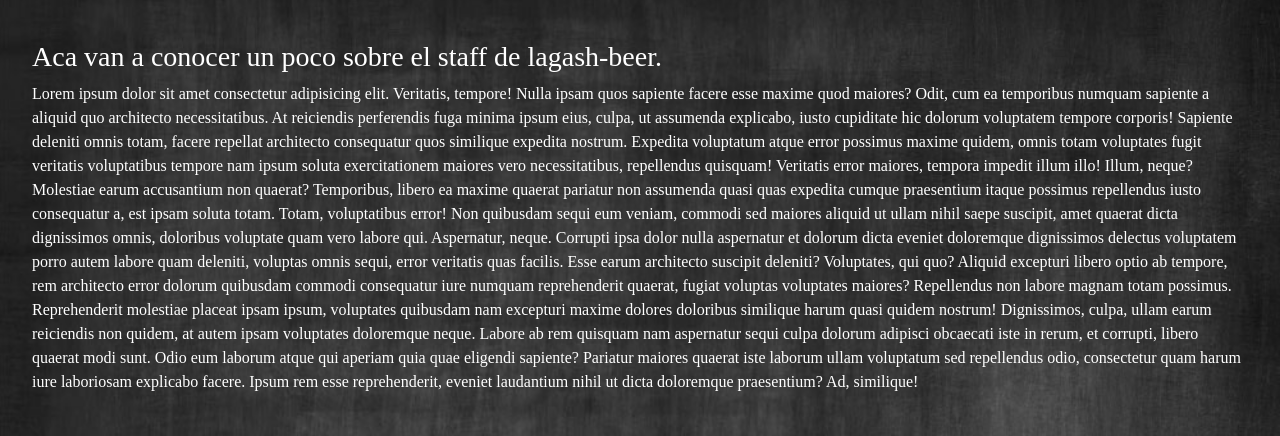
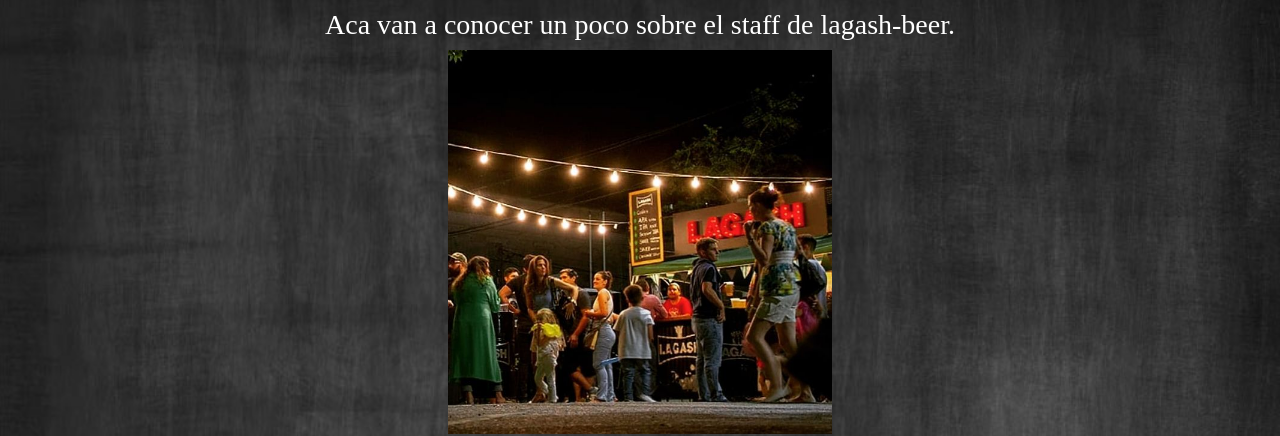
Before and after one commit to Ricardo-Benitez/proyecto-lagashbeer, a website: page nosotros.html in a window 1280 px wide. Shown: the part 85-521 px from the top of the page. Drawn offline with nearby package versions, Linux system fonts and the light colour scheme.

Commit message:
stylo a nosotros

```diff
--- a/nosotros.html
+++ b/nosotros.html
@@ -51,9 +51,10 @@
   </nav>
   </header>
   <main>
-    <section class="section-nosotros">
+    <section class="conteiner-nosotros">
         <h3>Aca van a conocer un poco sobre el staff de lagash-beer.</h3>
-        <p>
+        <img src="multimedia/fotos/118589402_316626972876769_4031874233689605757_n.jpg" alt="imagen de gente tomando una cerveza en un puesto de lagash" class="img-nosotros">
+        <p class="parrafo-nosotros">
             Lorem ipsum dolor sit amet consectetur adipisicing elit. Veritatis, tempore! Nulla ipsam quos sapiente
             facere esse maxime quod maiores? Odit, cum ea temporibus numquam sapiente a aliquid quo architecto
             necessitatibus.
--- a/sass/components/_main.scss
+++ b/sass/components/_main.scss
@@ -185,5 +185,16 @@
         }
 
     }
+    .conteiner-nosotros{
+    display: flex;
+    align-items: center;
+    flex-direction: column;
+    }
+    .img-nosotros{
+        width: 24rem;
+    }
+    .parrafo-nosotros{
+        width: 80%;
+    }
 
 }
```
Also changed, not shown: css/style.css, 1 other file.
